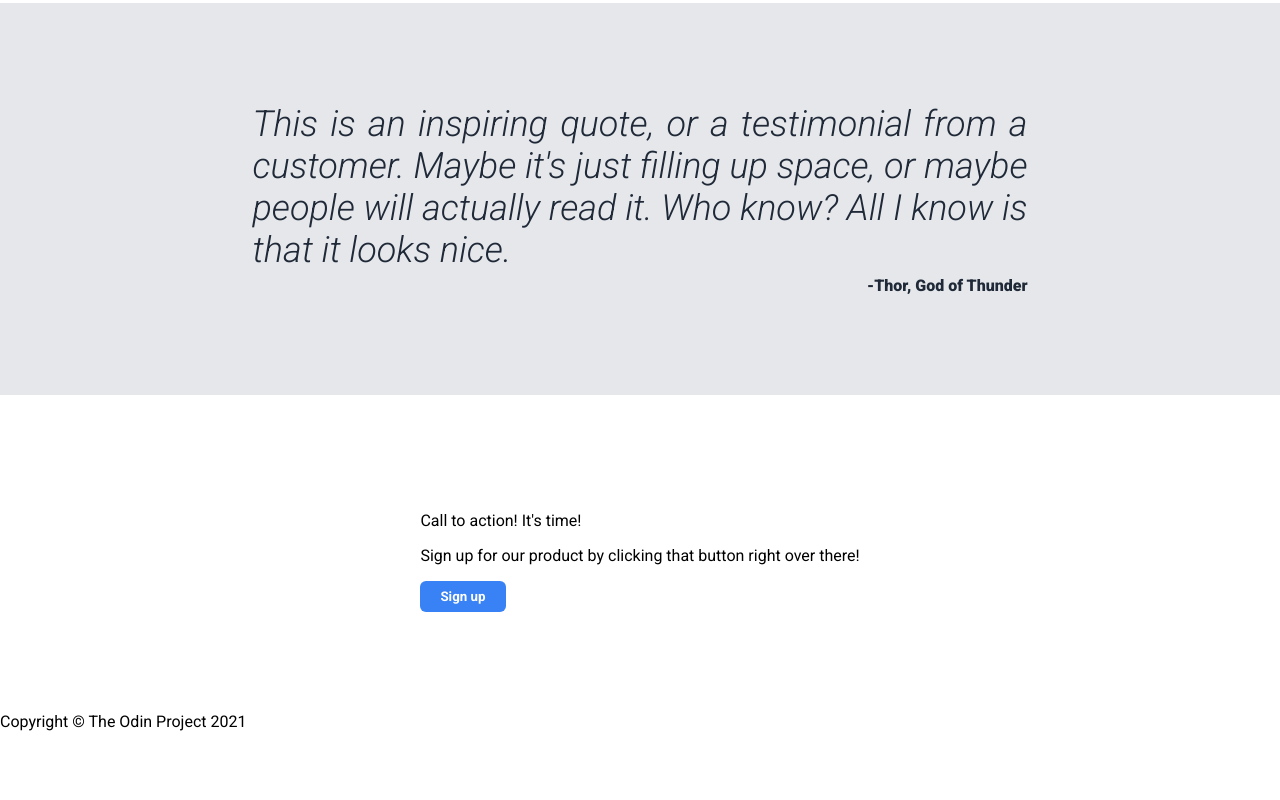
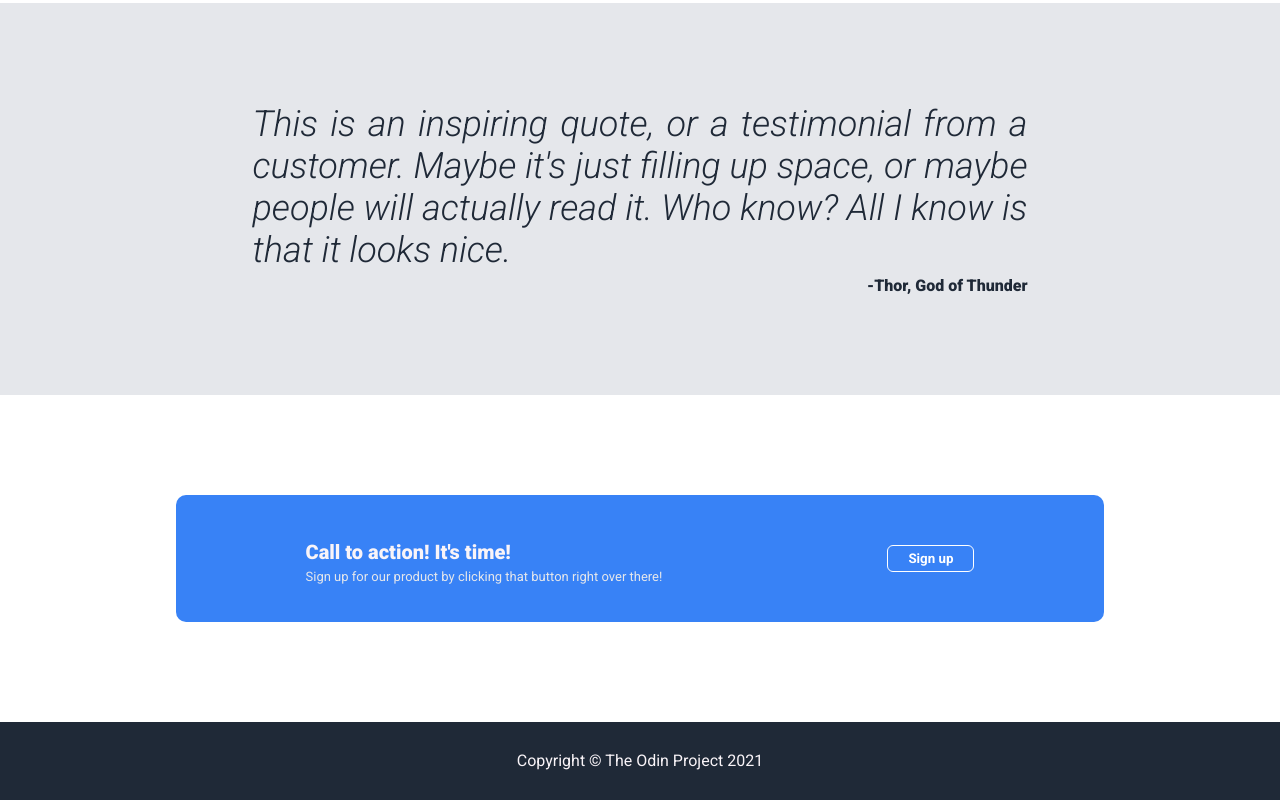
Before and after one commit to Haruhi-03/landing-page, a plain HTML site: page index.html in a window 1280 px wide. Shown: the part 1071-1871 px from the top of the page. Before the commit the page ends 1802 px from the top, so only its background shows below. Drawn offline with Linux system fonts and the light colour scheme.

Commit message:
Add style to footer and last content of the website for proper alignment and colors

```diff
--- a/style.css
+++ b/style.css
@@ -155,7 +155,45 @@ a{
 /*Last content style*/
 .content.last{
     display: flex;
+    align-items: center;
+    padding: 100px;
+    margin: auto;
+}
+
+.content-contact{
+    display: flex;
+    align-items: center;
+    gap: 225px;
+    padding: 25px 130px;
+    background-color: #3882F6;
+    border-radius: 10px;
+}
+
+.contact-title{
+    color: #F9F4F8;
+    font-size: 20px;
+    font-weight: 900;
+    margin-bottom: 0;
+}
+
+.contact .subtext{
+    color: #E5E7EB;
+    margin-top: 5px;
+    font-size: 13px;
+}
+
+.btn-container .sign-up-btn{
+    border-style: solid;
+    border-width: 1px;
+    padding: 5px 20px;
+}
+
+/*Footer style*/
+.footer{
+    display: flex;
     justify-content: center;
     align-items: center;
-    padding: 100px;
+    background-color: #1F2937;
+    color: #F9F4F8;
+    height: 78px;
 }
```
